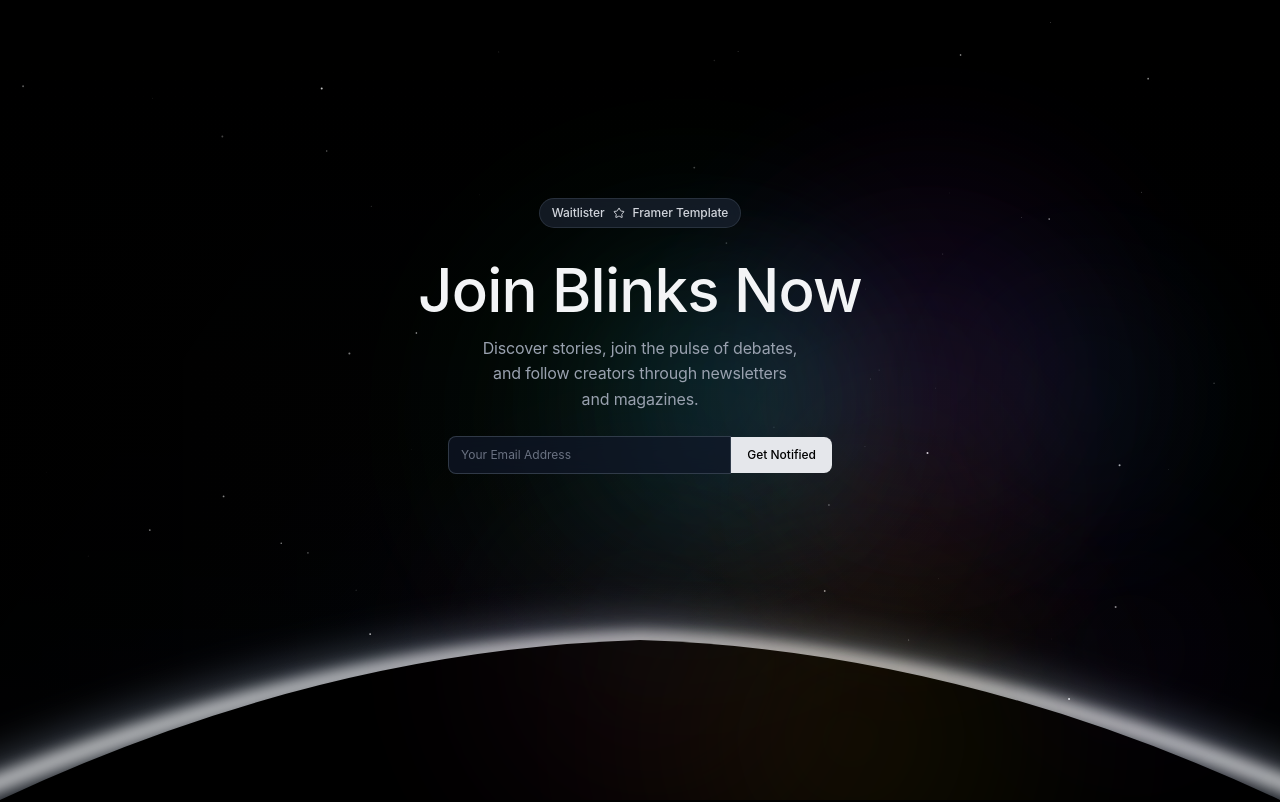
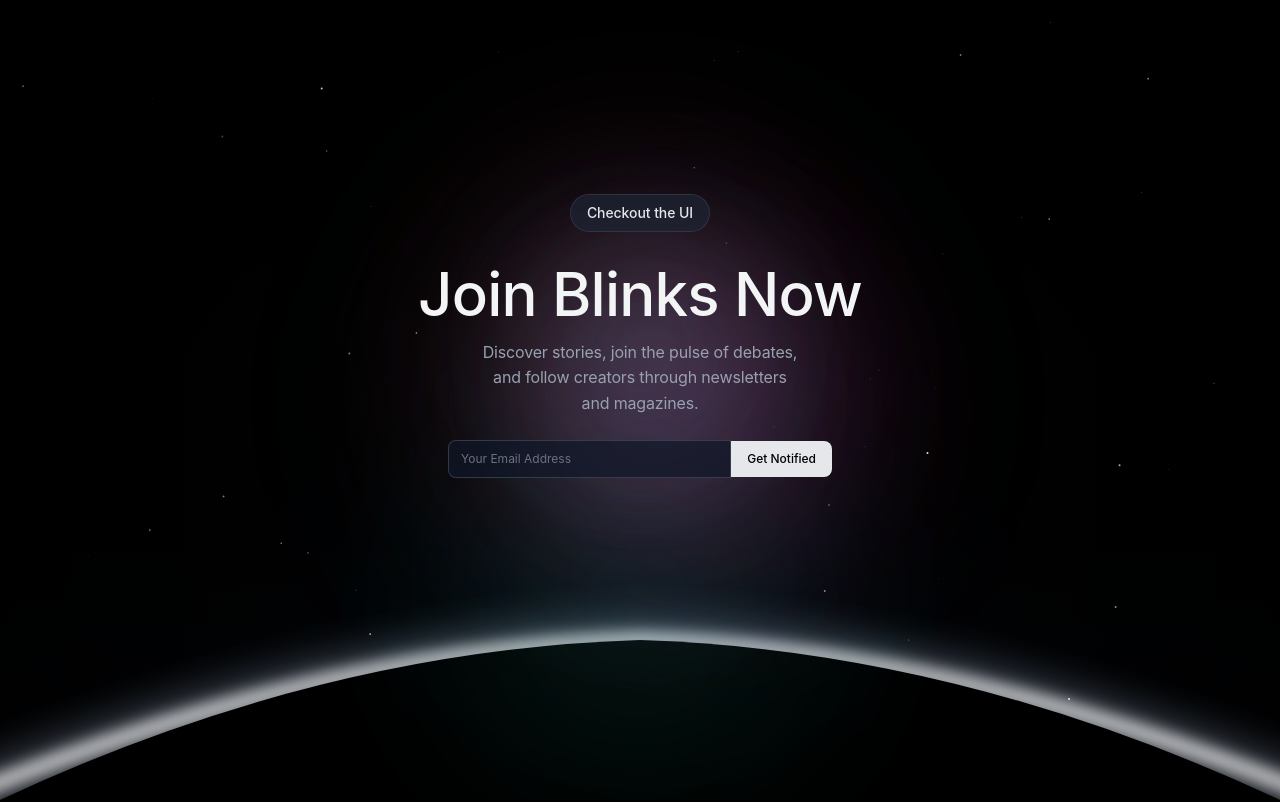
Before and after one commit to Arvx-x/blinks-landingpage, a Next.js app: page / in a window 1280 px wide. Shown: the top 802 px of the page. Built offline with nearby package versions, Linux system fonts and the light colour scheme.

Commit message:
build commit

```diff
--- a/src/app/components/FeatureCards.tsx
+++ b/src/app/components/FeatureCards.tsx
@@ -4,7 +4,7 @@
 import { motion } from 'framer-motion';
 import { Zap, Shield, Code2, Palette } from 'lucide-react';
 
-interface FeatureCardsProps {}
+type FeatureCardsProps = Record<string, never>
 
 const FeatureCards: React.FC<FeatureCardsProps> = () => {
   const features = [
--- a/src/app/components/Footer.tsx
+++ b/src/app/components/Footer.tsx
@@ -4,7 +4,7 @@
 import { motion } from 'framer-motion';
 import { Github, Twitter, Linkedin, Mail } from 'lucide-react';
 
-interface FooterProps {}
+type FooterProps = Record<string, never>
 
 const Footer: React.FC<FooterProps> = () => {
   const footerLinks = {
--- a/src/app/components/HeroSection.tsx
+++ b/src/app/components/HeroSection.tsx
@@ -4,7 +4,7 @@
 import { motion } from 'framer-motion';
 import { ArrowRight, Play } from 'lucide-react';
 
-interface HeroSectionProps {}
+type HeroSectionProps = Record<string, never>
 
 const HeroSection: React.FC<HeroSectionProps> = () => {
   return (
--- a/src/app/components/Navigation.tsx
+++ b/src/app/components/Navigation.tsx
@@ -4,7 +4,7 @@
 import { Menu, X } from 'lucide-react';
 import { motion } from 'framer-motion';
 
-interface NavigationProps {}
+type NavigationProps = Record<string, never>
 
 const Navigation: React.FC<NavigationProps> = () => {
   const [isMenuOpen, setIsMenuOpen] = React.useState(false);
--- a/src/app/components/NewsletterPage.tsx
+++ b/src/app/components/NewsletterPage.tsx
@@ -1,14 +1,55 @@
 "use client";
 
-import React, { useState } from 'react';
+import React, { useState, useMemo } from 'react';
 import Image from 'next/image';
 import { motion } from 'framer-motion';
-import { Star } from 'lucide-react';
 
-interface NewsletterPageProps {}
+type NewsletterPageProps = Record<string, never>
 
 const NewsletterPage: React.FC<NewsletterPageProps> = () => {
   const [email, setEmail] = useState('');
+
+  const handleScrollToUIPreview = () => {
+    const element = document.getElementById('ui-preview');
+    if (!element) return;
+    const rect = element.getBoundingClientRect();
+    const targetY = window.scrollY + rect.top;
+    window.scrollTo({ top: targetY, behavior: 'smooth' });
+  };
+
+  // Generate fluid, pseudo-random keyframes that drift organically
+  const generateFluidKeyframes = (
+    steps: number,
+    maxX: number,
+    maxY: number
+  ): { x: number[]; y: number[] } => {
+    const x: number[] = [];
+    const y: number[] = [];
+    let cx = 0;
+    let cy = 0;
+    for (let i = 0; i < steps; i++) {
+      // Small random deltas, then lightly ease toward bounds for fluid motion
+      cx += (Math.random() - 0.5) * (maxX * 0.25);
+      cy += (Math.random() - 0.5) * (maxY * 0.25);
+      // Clamp softly within [-max, max]
+      cx = Math.max(-maxX, Math.min(maxX, cx));
+      cy = Math.max(-maxY, Math.min(maxY, cy));
+      // Add slight smoothing by blending with previous point
+      const px = i > 0 ? x[i - 1] : 0;
+      const py = i > 0 ? y[i - 1] : 0;
+      const smoothedX = px + (cx - px) * 0.6;
+      const smoothedY = py + (cy - py) * 0.6;
+      x.push(smoothedX);
+      y.push(smoothedY);
+    }
+    // Ensure it loops back near the start for seamless repeat
+    x.push(x[0]);
+    y.push(y[0]);
+    return { x, y };
+  };
+
+  const fluidMain = useMemo(() => generateFluidKeyframes(14, 85, 60), []);
+  const fluidBlue = useMemo(() => generateFluidKeyframes(16, 65, 45), []);
 
   // Generate stars with more noticeable smooth movement across the page
   const stars = Array.from({ length: 150 }, (_, i) => ({
@@ -24,29 +65,29 @@
   }));
 
   return (
-    <div className="min-h-screen relative overflow-hidden">
+    <div className="min-h-screen relative overflow-x-hidden">
       {/* Space background gradient */}
-      <div className="absolute inset-0 bg-gradient-to-b from-black via-gray-900 to-slate-900"></div>
+      <div className="absolute inset-0 -z-10 pointer-events-none bg-gradient-to-b from-black via-gray-900 to-slate-900"></div>
 
       {/* Enhanced deep space gradient overlay */}
-      <div className="absolute inset-0 bg-gradient-radial from-transparent via-gray-900/70 to-black"></div>
+      <div className="absolute inset-0 -z-10 pointer-events-none bg-gradient-radial from-transparent via-gray-900/70 to-black"></div>
 
       {/* Strong dark vignette all around the page */}
-      <div className="absolute inset-0 bg-gradient-to-t from-black/80 via-transparent to-black/60"></div>
-      <div className="absolute inset-0 bg-gradient-to-b from-black/60 via-transparent to-black/90"></div>
-      <div className="absolute inset-0 bg-gradient-to-r from-black/70 via-transparent to-black/70"></div>
-      <div className="absolute inset-0 bg-gradient-to-l from-black/70 via-transparent to-black/70"></div>
+      <div className="absolute inset-0 -z-10 pointer-events-none bg-gradient-to-t from-black/80 via-transparent to-black/60"></div>
+      <div className="absolute inset-0 -z-10 pointer-events-none bg-gradient-to-b from-black/60 via-transparent to-black/90"></div>
+      <div className="absolute inset-0 -z-10 pointer-events-none bg-gradient-to-r from-black/70 via-transparent to-black/70"></div>
+      <div className="absolute inset-0 -z-10 pointer-events-none bg-gradient-to-l from-black/70 via-transparent to-black/70"></div>
 
       {/* Corner dark gradients for stronger vignette effect */}
-      <div className="absolute top-0 left-0 w-1/3 h-1/3 bg-gradient-to-br from-black via-black/50 to-transparent"></div>
-      <div className="absolute top-0 right-0 w-1/3 h-1/3 bg-gradient-to-bl from-black via-black/50 to-transparent"></div>
-      <div className="absolute bottom-0 left-0 w-1/3 h-1/3 bg-gradient-to-tr from-black via-black/50 to-transparent"></div>
-      <div className="absolute bottom-0 right-0 w-1/3 h-1/3 bg-gradient-to-tl from-black via-black/50 to-transparent"></div>
+      <div className="absolute top-0 left-0 w-1/3 h-1/3 -z-10 pointer-events-none bg-gradient-to-br from-black via-black/50 to-transparent"></div>
+      <div className="absolute top-0 right-0 w-1/3 h-1/3 -z-10 pointer-events-none bg-gradient-to-bl from-black via-black/50 to-transparent"></div>
+      <div className="absolute bottom-0 left-0 w-1/3 h-1/3 -z-10 pointer-events-none bg-gradient-to-tr from-black via-black/50 to-transparent"></div>
+      <div className="absolute bottom-0 right-0 w-1/3 h-1/3 -z-10 pointer-events-none bg-gradient-to-tl from-black via-black/50 to-transparent"></div>
 
 
 
       {/* Star field background with smooth movement */}
-      <div className="absolute inset-0">
+      <div className="absolute inset-0 -z-10 pointer-events-none">
         {stars.map((star) => (
           <motion.div
             key={star.id}
@@ -99,34 +140,40 @@
       {/* Section 1: Hero / Signup */}
       <section className="relative z-10 min-h-screen flex flex-col items-center justify-center px-6 pb-24 sm:pb-32">
         {/* Animated gradient orbs behind Section 1 only */}
-        <div aria-hidden className="pointer-events-none absolute inset-0 -z-10">
+        <motion.div
+          aria-hidden
+          className="pointer-events-none absolute inset-0 -z-10"
+          style={{ filter: 'hue-rotate(0deg)' }}
+          animate={{ filter: ['hue-rotate(0deg)', 'hue-rotate(360deg)'] }}
+          transition={{ filter: { duration: 60, repeat: Infinity, ease: 'linear' } }}
+        >
           <motion.div
-            className="absolute top-1/2 left-1/2 transform -translate-x-1/2 -translate-y-1/2 w-[580px] h-[580px] rounded-full opacity-30"
+            className="absolute top-3/4 left-1/2 transform -translate-x-1/2 -translate-y-1/2 w-[580px] h-[580px] rounded-full opacity-30"
             style={{
               background: 'radial-gradient(circle, rgba(34, 197, 94, 0.4) 0%, rgba(34, 197, 94, 0.2) 30%, transparent 60%)',
               filter: 'blur(60px)',
             }}
             animate={{
-              x: [-50, 50, -30, -50],
-              y: [-40, 20, -60, -40],
-              scale: [1, 1.2, 0.8, 1],
+              x: fluidMain.x,
+              y: fluidMain.y,
+              scale: [1, 1.15, 0.95, 1.05, 1],
             }}
             transition={{
-              duration: 15,
+              duration: 36,
               repeat: Infinity,
               ease: "easeInOut",
             }}
           />
 
           <motion.div
-            className="absolute top-1/2 left-1/2 transform -translate-x-1/2 -translate-y-1/2 translate-x-20 w-[520px] h-[520px] rounded-full opacity-25"
+            className="absolute top-1/2 left-1/2 transform -translate-x-1/2 -translate-y-1/2 w-[520px] h-[520px] rounded-full opacity-25"
             style={{
               background: 'radial-gradient(circle, rgba(147, 51, 234, 0.5) 0%, rgba(147, 51, 234, 0.2) 40%, transparent 70%)',
               filter: 'blur(65px)',
             }}
             animate={{
-              x: [20, -80, 60, 20],
-              y: [0, -50, 40, 0],
+              x: [-5, 70, 10, -75, -20, 65, -5],
+              y: [-45, 5, 55, -5, -35, 25, -45],
               scale: [0.8, 1.1, 0.9, 0.8],
             }}
             transition={{
@@ -138,14 +185,14 @@
           />
 
           <motion.div
-            className="absolute top-1/2 left-1/2 transform -translate-x-1/2 -translate-y-1/2 -translate-x-32 w-[470px] h-[470px] rounded-full opacity-20"
+            className="absolute top-1/2 left-1/2 transform -translate-x-1/2 -translate-y-1/2 w-[470px] h-[470px] rounded-full opacity-20"
             style={{
               background: 'radial-gradient(circle, rgba(59, 130, 246, 0.6) 0%, rgba(59, 130, 246, 0.3) 35%, transparent 65%)',
               filter: 'blur(50px)',
             }}
             animate={{
-              x: [-32, 40, -70, -32],
-              y: [0, -30, 50, 0],
+              x: [0, 60, -25, -65, 15, 55, 0],
+              y: [-40, -15, 30, 15, -25, 45, -40],
               scale: [1, 0.7, 1.3, 1],
             }}
             transition={{
@@ -157,14 +204,14 @@
           />
 
           <motion.div
-            className="absolute top-1/2 left-1/2 transform -translate-x-1/2 -translate-y-1/2 -translate-x-16 w-[420px] h-[420px] rounded-full opacity-15"
+            className="absolute top-1/2 left-1/2 transform -translate-x-1/2 -translate-y-1/2 w-[420px] h-[420px] rounded-full opacity-15"
             style={{
               background: 'radial-gradient(circle, rgba(16, 185, 129, 0.7) 0%, rgba(16, 185, 129, 0.3) 30%, transparent 60%)',
               filter: 'blur(60px)',
             }}
             animate={{
-              x: [-16, -60, 80, -16],
-              y: [0, 40, -30, 0],
+              x: [5, 50, -10, -45, 20, 40, 5],
+              y: [-35, 0, 35, -5, -25, 20, -35],
               scale: [0.9, 1.4, 0.6, 0.9],
             }}
             transition={{
@@ -177,14 +224,14 @@
 
           {/* Additional central gradient orbs for more atmospheric effect */}
           <motion.div
-            className="absolute top-1/2 left-1/2 transform -translate-x-1/2 -translate-y-1/2 translate-x-12 w-[450px] h-[450px] rounded-full opacity-12"
+            className="absolute top-1/2 left-1/2 transform -translate-x-1/2 -translate-y-1/2 w-[450px] h-[450px] rounded-full opacity-12"
             style={{
               background: 'radial-gradient(circle, rgba(168, 85, 247, 0.4) 0%, rgba(168, 85, 247, 0.2) 40%, transparent 75%)',
               filter: 'blur(75px)',
             }}
             animate={{
-              x: [12, 90, -60, 12],
-              y: [0, -70, 80, 0],
+              x: [0, 65, -15, -60, 10, 55, 0],
+              y: [-65, -5, 50, 5, -40, 35, -65],
               scale: [1.2, 0.8, 1.5, 1.2],
             }}
             transition={{
@@ -196,14 +243,14 @@
           />
 
           <motion.div
-            className="absolute top-1/2 left-1/2 transform -translate-x-1/2 -translate-y-1/2 translate-x-40 w-[500px] h-[500px] rounded-full opacity-18"
+            className="absolute top-1/2 left-1/2 transform -translate-x-1/2 -translate-y-1/2 w-[500px] h-[500px] rounded-full opacity-18"
             style={{
               background: 'radial-gradient(circle, rgba(6, 182, 212, 0.3) 0%, rgba(6, 182, 212, 0.15) 45%, transparent 80%)',
               filter: 'blur(70px)',
             }}
             animate={{
-              x: [40, -70, 100, 40],
-              y: [0, 60, -40, 0],
+              x: [0, 75, -20, -70, 15, 70, 0],
+              y: [-55, 0, 55, -10, -35, 25, -55],
               scale: [0.7, 1.3, 0.9, 0.7],
             }}
             transition={{
@@ -216,34 +263,34 @@
 
           {/* Additional hues: yellow/amber */}
           <motion.div
-            className="absolute top-1/2 left-1/2 transform -translate-x-1/2 -translate-y-1/2 -translate-x-10 translate-y-16 w-[520px] h-[520px] rounded-full opacity-20"
+            className="absolute top-1/2 left-1/2 transform -translate-x-1/2 -translate-y-1/2 w-[520px] h-[520px] rounded-full opacity-20"
             style={{
               background: 'radial-gradient(circle, rgba(250, 204, 21, 0.45) 0%, rgba(250, 204, 21, 0.18) 40%, transparent 75%)',
               filter: 'blur(70px)',
             }}
             animate={{
-              x: [-10, 60, -80, -10],
-              y: [16, -40, 30, 16],
-              scale: [1.05, 0.85, 1.2, 1.05],
+              x: fluidMain.x.map((v) => v * 0.7 + 5),
+              y: fluidMain.y.map((v) => v * 0.6 - 5),
+              scale: [1.05, 0.95, 1.15, 1.0, 1.05],
             }}
             transition={{
-              duration: 24,
+              duration: 30,
               repeat: Infinity,
               ease: "easeInOut",
-              delay: 5,
+              delay: 3,
             }}
           />
 
           {/* Additional hues: warm orange */}
           <motion.div
-            className="absolute top-1/2 left-1/2 transform -translate-x-1/2 -translate-y-1/2 translate-x-8 -translate-y-24 w-[440px] h-[440px] rounded-full opacity-16"
+            className="absolute top-1/2 left-1/2 transform -translate-x-1/2 -translate-y-1/2 w-[440px] h-[440px] rounded-full opacity-16"
             style={{
               background: 'radial-gradient(circle, rgba(249, 115, 22, 0.38) 0%, rgba(249, 115, 22, 0.16) 45%, transparent 75%)',
               filter: 'blur(65px)',
             }}
             animate={{
-              x: [8, -50, 70, 8],
-              y: [-24, 30, -35, -24],
+              x: [0, 50, -10, -50, 15, 35, 0],
+              y: [-50, -10, 35, 10, -25, 30, -50],
               scale: [0.9, 1.25, 0.8, 0.9],
             }}
             transition={{
@@ -256,14 +303,14 @@
 
           {/* Additional hues: pink/magenta */}
           <motion.div
-            className="absolute top-1/2 left-1/2 transform -translate-x-1/2 -translate-y-1/2 -translate-x-44 translate-y-6 w-[460px] h-[460px] rounded-full opacity-18"
+            className="absolute top-1/2 left-1/2 transform -translate-x-1/2 -translate-y-1/2 w-[460px] h-[460px] rounded-full opacity-18"
             style={{
               background: 'radial-gradient(circle, rgba(236, 72, 153, 0.42) 0%, rgba(236, 72, 153, 0.18) 40%, transparent 70%)',
               filter: 'blur(72px)',
             }}
             animate={{
-              x: [-44, 30, -60, -44],
-              y: [6, -40, 45, 6],
+              x: [0, 60, -15, -60, 20, 50, 0],
+              y: [-50, -5, 45, 0, -35, 25, -50],
               scale: [1.1, 0.85, 1.3, 1.1],
             }}
             transition={{
@@ -276,14 +323,14 @@
 
           {/* Additional hues: deep violet */}
           <motion.div
-            className="absolute top-1/2 left-1/2 transform -translate-x-1/2 -translate-y-1/2 translate-x-56 translate-y-8 w-[420px] h-[420px] rounded-full opacity-14"
+            className="absolute top-1/2 left-1/2 transform -translate-x-1/2 -translate-y-1/2 w-[420px] h-[420px] rounded-full opacity-14"
             style={{
               background: 'radial-gradient(circle, rgba(109, 40, 217, 0.40) 0%, rgba(109, 40, 217, 0.16) 35%, transparent 70%)',
               filter: 'blur(66px)',
             }}
             animate={{
-              x: [56, -40, 90, 56],
-              y: [8, 50, -30, 8],
+              x: [0, 55, -10, -55, 15, 40, 0],
+              y: [-35, -5, 30, 5, -25, 20, -35],
               scale: [0.85, 1.2, 0.9, 0.85],
             }}
             transition={{
@@ -293,19 +340,40 @@
               delay: 11,
             }}
           />
-        </div>
-        {/* Top badge - smaller size */}
+
+          {/* Additional bluish orb for extra prominence */}
+          <motion.div
+            className="absolute top-1/2 left-1/2 transform -translate-x-1/2 -translate-y-1/2 w-[520px] h-[520px] rounded-full opacity-24 mix-blend-screen"
+            style={{
+              background: 'radial-gradient(circle, rgba(37, 99, 235, 0.5) 0%, rgba(37, 99, 235, 0.2) 40%, transparent 75%)',
+              filter: 'blur(70px)',
+            }}
+            animate={{
+              x: fluidBlue.x,
+              y: fluidBlue.y,
+              scale: [1.0, 1.12, 0.96, 1.04, 1.0],
+            }}
+            transition={{
+              duration: 34,
+              repeat: Infinity,
+              ease: 'easeInOut',
+              delay: 1.5,
+            }}
+          />
+        </motion.div>
+        {/* CTA above headline */}
         <motion.div
           initial={{ opacity: 0, y: -20 }}
           animate={{ opacity: 1, y: 0 }}
           transition={{ duration: 1, delay: 0.3 }}
           className="mb-8"
         >
-          <div className="inline-flex items-center gap-2 bg-gray-800/60 backdrop-blur-sm border border-gray-600/40 rounded-full px-3 py-1.5 text-gray-300 badge-text text-xs">
-            <span>Waitlister</span>
-            <Star size={12} className="text-gray-300" />
-            <span>Framer Template</span>
-          </div>
+          <button
+            onClick={handleScrollToUIPreview}
+            className="inline-flex items-center gap-2 bg-gray-800/60 hover:bg-gray-800/80 backdrop-blur-sm border border-gray-600/40 rounded-full px-4 py-2 text-gray-200 badge-text text-sm transition-colors"
+          >
+            Checkout the UI
+          </button>
         </motion.div>
 
         {/* Main headline - Typography updated to match user spec */}
@@ -399,7 +467,7 @@
       </section>
 
       {/* Section 2: App UI Preview (same ambience and background) */}
-      <section className="relative z-10 min-h-screen flex flex-col items-center justify-center px-6 py-24">
+      <section id="ui-preview" className="relative z-10 min-h-screen flex flex-col items-center justify-center px-6 py-24">
         {/* Top vignette to smooth transition into section 2 */}
         <div className="pointer-events-none absolute inset-x-0 top-0 h-40 sm:h-56 bg-gradient-to-b from-black via-black/60 to-transparent"></div>
         <motion.div
@@ -428,9 +496,9 @@
           >
             <div className="relative mx-auto w-full max-w-[260px] sm:max-w-[280px] md:max-w-[300px] aspect-[9/19.5]">
               <div className="absolute inset-x-[6%] inset-y-[10%] rounded-[1.15rem] overflow-hidden z-0 bg-black">
-                <Image src="/img1.jpeg" alt="App UI 1" fill className="object-contain" />
+                <Image src="/img1.jpeg" alt="App UI 1" fill className="object-contain" priority fetchPriority="high" loading="eager" />
               </div>
-              <Image src="/iphone-img.png" alt="Phone frame" fill className="object-contain z-10 pointer-events-none scale-[1.99] translate-x-[-5.8px]" />
+              <Image src="/iphone-img.png" alt="Phone frame" fill className="object-contain z-10 pointer-events-none scale-[1.99] translate-x-[-5.8px]" priority fetchPriority="high" loading="eager" />
             </div>
             <div className="mt-4">
               <h3 className="text-white text-base font-medium">Creator Feed</h3>
@@ -450,9 +518,9 @@
           >
             <div className="relative mx-auto w-full max-w-[260px] sm:max-w-[280px] md:max-w-[300px] aspect-[9/19.5]">
               <div className="absolute inset-x-[6%] inset-y-[10%] rounded-[1.15rem] overflow-hidden z-0 bg-black">
-                <Image src="/img2.jpeg" alt="App UI 2" fill className="object-contain" />
+                <Image src="/img2.jpeg" alt="App UI 2" fill className="object-contain" priority fetchPriority="high" loading="eager" />
               </div>
-              <Image src="/iphone-img.png" alt="Phone frame" fill className="object-contain z-10 pointer-events-none scale-[1.99] translate-x-[-5.8px]" />
+              <Image src="/iphone-img.png" alt="Phone frame" fill className="object-contain z-10 pointer-events-none scale-[1.99] translate-x-[-5.8px]" priority fetchPriority="high" loading="eager" />
             </div>
             <div className="mt-4">
               <h3 className="text-white text-base font-medium">Topics & Magazines</h3>
@@ -464,26 +532,15 @@
         </div>
       </section>
 
-      {/* Bottom "Made in Framer" badge - smaller */}
-      <motion.div
-        initial={{ opacity: 0 }}
-        animate={{ opacity: 1 }}
-        transition={{ duration: 1, delay: 1.8 }}
-        className="absolute bottom-6 right-6 z-20"
-      >
-        <div className="inline-flex items-center gap-2 bg-gray-900/60 backdrop-blur-sm border border-gray-600/40 rounded-full px-3 py-1.5 text-gray-300 badge-text text-xs">
-          <div className="w-2.5 h-2.5 bg-gradient-to-br from-blue-400 to-purple-600 rounded-sm"></div>
-          <span>Made in Framer</span>
-        </div>
-      </motion.div>
+
 
 
 
       {/* Enhanced central radial vignette for dramatic effect */}
-      <div className="absolute inset-0 bg-gradient-radial from-transparent via-black/20 to-black/60 pointer-events-none"></div>
+      <div className="absolute inset-0 z-0 bg-gradient-radial from-transparent via-black/20 to-black/60 pointer-events-none"></div>
 
       {/* Additional dark overlay for stronger vignette */}
-      <div className="absolute inset-0 bg-gradient-radial from-transparent via-transparent to-black/40 pointer-events-none"></div>
+      <div className="absolute inset-0 z-0 bg-gradient-radial from-transparent via-transparent to-black/40 pointer-events-none"></div>
     </div>
   );
 };
--- a/src/app/layout.tsx
+++ b/src/app/layout.tsx
@@ -1,4 +1,5 @@
 import type { Metadata } from "next"
+import type { ReactNode } from "react"
 import "./globals.css"
 
 export const metadata: Metadata = {
@@ -9,7 +10,7 @@
 export default function RootLayout({
   children,
 }: {
-  children: React.ReactNode
+  children: ReactNode
 }) {
   return (
     <html lang="en">
--- a/src/app/newsletter/page.tsx
+++ b/src/app/newsletter/page.tsx
@@ -0,0 +1,8 @@
+import NewsletterPage from "@/app/components/NewsletterPage"
+
+export default function Newsletter() {
+  return <NewsletterPage />
+}
+
+// Ensure this file is treated as a module by TypeScript/Next type worker
+export {}
```
Also changed, not shown: src/app/components/UIPreviewSection.tsx (added, +76 -0 lines).
